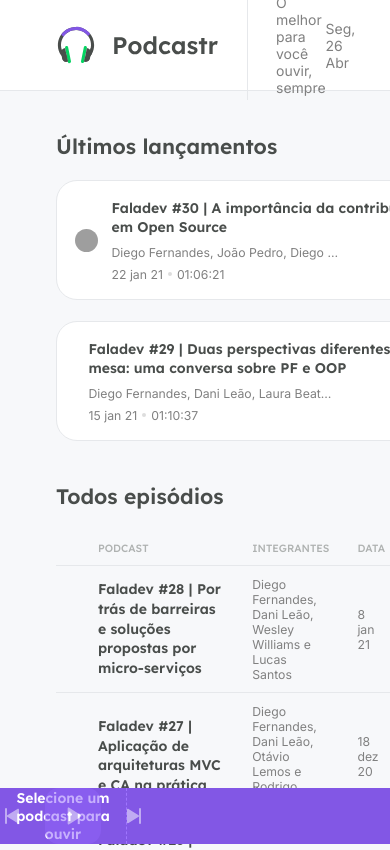
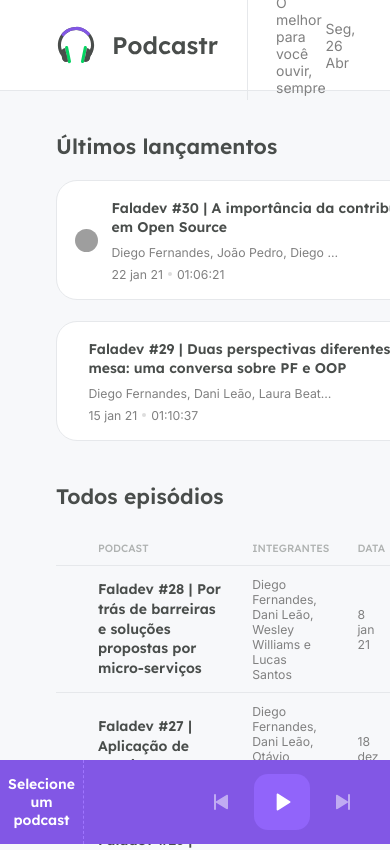
Before and after one commit to SadVitorGomez/podcastr, a Next.js app: page / in a window 390 px wide. Shown: the top 850 px of the page. Built offline with nearby package versions, Linux system fonts and the light colour scheme; data requests are answered from the project's data file; grey boxes are pictures that could not be loaded.

Commit message:
Player with styled-components

```diff
--- a/src/components/Player/index.tsx
+++ b/src/components/Player/index.tsx
@@ -7,7 +7,19 @@
 import { usePlayer } from '../../contexts/PlayerContext'
 import { convertDurationToTimeString } from '../../utils/convertDurationToTimeString'
 
-import styles from './styles.module.scss'
+import {
+  Button,
+  Buttons,
+  ContentWrapper,
+  CurrentEpisode,
+  EmptyPlayer,
+  EmptySlider,
+  Footer,
+  PlayButton,
+  PlayerContainer,
+  Progress,
+  SliderWrapper,
+} from './styles'
 
 export function Player() {
   const audioRef = useRef<HTMLAudioElement>(null)
@@ -70,55 +82,50 @@
   }
 
   return (
-    <div className={styles.playerContainer}>
+    <PlayerContainer>
       {isTabletOrMobileScreen || isTabletOrMobileDevice ? (
         <>
           {episode ? (
-            <div className={styles.currentEpisode}>
+            <CurrentEpisode>
               <Image
                 width={592}
                 height={592}
                 objectFit={'cover'}
                 src={episode.thumbnail}
               />
-              <div className={styles.contentWrapper}>
+              <ContentWrapper>
                 <strong>{episode.title}</strong>
                 <span>{episode.members}</span>
-              </div>
-            </div>
+              </ContentWrapper>
+            </CurrentEpisode>
           ) : (
-            <div className={styles.emptyPlayer}>
-              <strong>Selecione um podcast para ouvir</strong>
-            </div>
+            <EmptyPlayer>
+              <strong>Selecione um podcast</strong>
+            </EmptyPlayer>
           )}
-          <div className={styles.buttons}>
-            <button
+          <Buttons>
+            <Button
               type="button"
               onClick={playPrevious}
               disabled={!episode || !hasPrevious}
             >
               <img src="/play-previous.svg" alt="Play previous" />
-            </button>
-            <button
-              type="button"
-              className={styles.playButton}
-              disabled={!episode}
-              onClick={togglePlay}
-            >
+            </Button>
+            <PlayButton type="button" disabled={!episode} onClick={togglePlay}>
               {isPlaying ? (
                 <img src="/pause.svg" alt="Play" />
               ) : (
                 <img src="/play.svg" alt="Play" />
               )}
-            </button>
-            <button
+            </PlayButton>
+            <Button
               type="button"
               onClick={playNext}
               disabled={!episode || !hasNext}
             >
               <img src="/play-next.svg" alt="Play next" />
-            </button>
-          </div>
+            </Button>
+          </Buttons>
         </>
       ) : (
         <>
@@ -128,28 +135,28 @@
           </header>
 
           {episode ? (
-            <div className={styles.currentEpisode}>
+            <CurrentEpisode>
               <Image
                 width={592}
                 height={592}
                 objectFit={'cover'}
                 src={episode.thumbnail}
               />
-              <div className={styles.contentWrapper}>
+              <ContentWrapper>
                 <strong>{episode.title}</strong>
                 <span>{episode.members}</span>
-              </div>
-            </div>
+              </ContentWrapper>
+            </CurrentEpisode>
           ) : (
-            <div className={styles.emptyPlayer}>
-              <strong>Selecione um podcast para ouvir</strong>
-            </div>
+            <EmptyPlayer>
+              <strong>Selecione um podcast</strong>
+            </EmptyPlayer>
           )}
 
-          <footer className={!episode ? styles.empty : ''}>
-            <div className={styles.progress}>
+          <Footer opacity={!episode ? 0.5 : 1}>
+            <Progress>
               <span>{convertDurationToTimeString(progress)}</span>
-              <div className={styles.slider}>
+              <SliderWrapper>
                 {episode ? (
                   <Slider
                     max={episode.duration}
@@ -160,31 +167,30 @@
                     handleStyle={{ borderColor: '#04d361', borderWidth: 4 }}
                   />
                 ) : (
-                  <div className={styles.emptySlider} />
+                  <EmptySlider />
                 )}
-              </div>
+              </SliderWrapper>
               <span>{convertDurationToTimeString(episode?.duration ?? 0)}</span>
-            </div>
+            </Progress>
 
-            <div className={styles.buttons}>
-              <button
+            <Buttons>
+              <Button
                 type="button"
-                className={isShuffling ? styles.isActive : ''}
+                className={isShuffling ? 'isActive' : ''}
                 disabled={!episode || episodeList.length === 1}
                 onClick={toggleShuffle}
               >
                 <img src="/shuffle.svg" alt="Shuffle" />
-              </button>
-              <button
+              </Button>
+              <Button
                 type="button"
                 onClick={playPrevious}
                 disabled={!episode || !hasPrevious}
               >
                 <img src="/play-previous.svg" alt="Play previous" />
-              </button>
-              <button
+              </Button>
+              <PlayButton
                 type="button"
-                className={styles.playButton}
                 disabled={!episode}
                 onClick={togglePlay}
               >
@@ -193,23 +199,23 @@
                 ) : (
                   <img src="/play.svg" alt="Play" />
                 )}
-              </button>
-              <button
+              </PlayButton>
+              <Button
                 type="button"
                 onClick={playNext}
                 disabled={!episode || !hasNext}
               >
                 <img src="/play-next.svg" alt="Play next" />
-              </button>
-              <button
+              </Button>
+              <Button
                 type="button"
                 disabled={!episode}
-                className={isLooping ? styles.isActive : ''}
+                className={isLooping ? 'isActive' : ''}
               >
                 <img src="/repeat.svg" alt="Repeat" onClick={toggleLoop} />
-              </button>
-            </div>
-          </footer>
+              </Button>
+            </Buttons>
+          </Footer>
         </>
       )}
 
@@ -225,6 +231,6 @@
           onLoadedMetadata={() => setupProgressListener()}
         />
       )}
-    </div>
+    </PlayerContainer>
   )
 }
--- a/src/components/Player/styles.module.scss
+++ /dev/null
@@ -1,268 +0,0 @@
-.playerContainer {
-  width: 26.5rem;
-  height: 100vh;
-  padding: 3rem 4rem;
-
-  display: flex;
-  flex-direction: column;
-  align-items: center;
-  justify-content: space-between;
-
-  background: var(--purple-500);
-  color: var(--white);
-
-  header {
-    display: flex;
-    align-items: center;
-    gap: 1rem;
-  }
-
-  strong {
-    font-family: Lexend, sans-serif;
-    font-weight: 600;
-  }
-
-  footer {
-    align-self: stretch;
-
-    &.empty .progress {
-      opacity: 0.5;
-    }
-  }
-}
-
-.currentEpisode {
-  text-align: center;
-
-  img {
-    border-radius: 1.5rem;
-  }
-
-  strong {
-    display: block;
-    margin-top: 2rem;
-    font: 600 1.25rem Lexend, sans-serif;
-    line-height: 1.75rem;
-  }
-
-  span {
-    display: block;
-    margin-top: 1rem;
-    opacity: 0.6;
-    line-height: 1.5rem;
-  }
-}
-
-.emptyPlayer {
-  width: 100%;
-  height: 20rem;
-  padding: 4rem;
-  text-align: center;
-
-  display: flex;
-  align-items: center;
-  justify-content: center;
-
-  border: 1.5px dashed var(--purple-300);
-  border-radius: 1.5rem;
-  background: linear-gradient(
-    143.8deg,
-    rgba(145, 100, 250, 0.8) 0%,
-    rgba(0, 0, 0, 0) 100%
-  );
-}
-
-.progress {
-  display: flex;
-  align-items: center;
-  gap: 0.5rem;
-  font-size: 0.875rem;
-
-  span {
-    display: inline-block;
-    width: 4rem;
-    text-align: center;
-  }
-
-  .slider {
-    flex: 1;
-
-    .emptySlider {
-      width: 100%;
-      height: 4px;
-      background: var(--purple-300);
-      border-radius: 2px;
-    }
-  }
-}
-
-.buttons {
-  display: flex;
-  align-items: center;
-  justify-content: center;
-  margin-top: 2.5rem;
-  gap: 1.5rem;
-
-  button {
-    background: transparent;
-    border: 0;
-    font-size: 0;
-    transition: filter 0.2s;
-
-    &:disabled {
-      cursor: default;
-      opacity: 0.5;
-    }
-
-    &:hover:not(:disabled) {
-      filter: brightness(0.7);
-    }
-
-    &.isActive {
-      filter: invert(0.35) sepia(1) saturate(3) hue-rotate(100deg);
-    }
-
-    &.isActive:hover {
-      filter: brightness(0.36) invert(0.35) sepia(1) saturate(3)
-        hue-rotate(100deg);
-    }
-
-    &.playButton {
-      width: 4rem;
-      height: 4rem;
-      border-radius: 1rem;
-      background-color: var(--purple-400);
-
-      &:hover:not(:disabled) {
-        filter: brightness(0.95);
-      }
-    }
-  }
-}
-
-@media (max-width: 1442px) {
-  .playerContainer {
-    width: 100%;
-    height: auto;
-    padding: 1rem 2rem;
-    justify-content: center;
-    flex-direction: row;
-    position: sticky;
-    bottom: 0;
-    border-top: 2px solid var(--purple-800);
-
-    header {
-      display: none;
-    }
-
-    footer {
-      width: 50%;
-      display: flex;
-      flex-direction: column-reverse;
-    }
-  }
-
-  .currentEpisode {
-    padding: 0 1rem;
-    position: absolute;
-    left: 0;
-    display: flex;
-    justify-content: center;
-    align-items: center;
-    text-align: left;
-
-    img {
-      width: 5rem;
-      height: 5rem;
-      border-radius: 0;
-    }
-
-    .contentWrapper {
-      display: flex;
-      flex-direction: column;
-      align-items: flex-start;
-      justify-content: space-between;
-      margin-left: 1rem;
-    }
-
-    strong {
-      max-width: 16rem;
-      white-space: nowrap;
-      overflow: hidden;
-      text-overflow: ellipsis;
-      margin-top: 0;
-      font-size: 0.75rem;
-      line-height: normal;
-    }
-
-    span {
-      max-width: 16rem;
-      white-space: nowrap;
-      overflow: hidden;
-      text-overflow: ellipsis;
-      line-height: normal;
-      font-size: 0.7rem;
-      margin-top: 0;
-    }
-  }
-
-  .emptyPlayer {
-    width: 127px;
-    height: 100%;
-    padding: 0 1rem;
-    position: absolute;
-    left: 0;
-    top: 0;
-
-    border-radius: 0;
-    border: none;
-    border-right: 1.5px dashed var(--purple-300);
-    background: var(--purple-500);
-  }
-
-  .buttons {
-    margin-top: 0;
-    margin-bottom: 0.875rem;
-  }
-}
-
-@media (max-width: 1224px) {
-  .playerContainer {
-    padding: 0;
-    display: flex;
-    justify-content: space-between;
-    border: none;
-
-    footer {
-      display: none;
-    }
-  }
-
-  .currentEpisode {
-    padding: 0;
-    position: static;
-
-    img {
-      width: 6rem;
-      height: 6rem;
-    }
-
-    strong {
-      max-width: 100%;
-      white-space: normal;
-      text-overflow: unset;
-    }
-
-    span {
-      max-width: 100%;
-      white-space: normal;
-      text-overflow: unset;
-    }
-  }
-
-  .buttons {
-    padding-right: 2.5rem;
-    margin-top: 0;
-    margin-bottom: 0;
-  }
-}
--- /dev/null
+++ b/src/components/Player/styles.ts
@@ -0,0 +1,275 @@
+import styled from 'styled-components'
+
+export const PlayerContainer = styled.div`
+  width: 26.5rem;
+  height: 100vh;
+  padding: 3rem 4rem;
+
+  display: flex;
+  flex-direction: column;
+  align-items: center;
+  justify-content: space-between;
+
+  background: var(--purple-500);
+  color: var(--white);
+
+  header {
+    display: flex;
+    align-items: center;
+    gap: 1rem;
+  }
+
+  strong {
+    font-family: Lexend, sans-serif;
+    font-weight: 600;
+  }
+
+  @media (max-width: 1442px) {
+    width: 100%;
+    height: auto;
+    padding: 1rem 2rem;
+    justify-content: center;
+    flex-direction: row;
+    position: sticky;
+    bottom: 0;
+    border-top: 2px solid var(--purple-800);
+
+    header {
+      display: none;
+    }
+  }
+
+  @media (max-width: 1224px) {
+    padding: 0;
+    display: flex;
+    justify-content: space-between;
+    border: none;
+  }
+`
+
+export const Footer = styled.footer<{ opacity: number }>`
+  align-self: stretch;
+
+  opacity: ${(props) => props.opacity};
+
+  @media (max-width: 1442px) {
+    width: 50%;
+    display: flex;
+    flex-direction: column-reverse;
+  }
+
+  @media (max-width: 1224px) {
+    display: none;
+  }
+`
+
+export const EmptyPlayer = styled.div`
+  width: 100%;
+  height: 20rem;
+  padding: 4rem;
+  text-align: center;
+
+  display: flex;
+  align-items: center;
+  justify-content: center;
+
+  border: 1.5px dashed var(--purple-300);
+  border-radius: 1.5rem;
+  background: linear-gradient(
+    143.8deg,
+    rgba(145, 100, 250, 0.8) 0%,
+    rgba(0, 0, 0, 0) 100%
+  );
+
+  @media (max-width: 1442px) {
+    width: 127px;
+    height: 100%;
+    padding: 0 1rem;
+    position: absolute;
+    left: 0;
+    top: 0;
+
+    border-radius: 0;
+    border: none;
+    border-right: 1.5px dashed var(--purple-300);
+    background: var(--purple-500);
+  }
+
+  @media (max-width: 1224px) {
+    width: 6rem;
+    height: 6rem;
+    position: static;
+  }
+`
+
+export const CurrentEpisode = styled.div`
+  text-align: center;
+
+  img {
+    border-radius: 1.5rem;
+  }
+
+  strong {
+    display: block;
+    margin-top: 2rem;
+    font: 600 1.25rem Lexend, sans-serif;
+    line-height: 1.75rem;
+  }
+
+  span {
+    display: block;
+    margin-top: 1rem;
+    opacity: 0.6;
+    line-height: 1.5rem;
+  }
+
+  @media (max-width: 1442px) {
+    padding: 0 1rem;
+    position: absolute;
+    left: 0;
+    display: flex;
+    justify-content: center;
+    align-items: center;
+    text-align: left;
+
+    img {
+      width: 5rem;
+      height: 5rem;
+      border-radius: 0;
+    }
+
+    strong {
+      max-width: 16rem;
+      white-space: nowrap;
+      overflow: hidden;
+      text-overflow: ellipsis;
+      margin-top: 0;
+      font-size: 0.75rem;
+      line-height: normal;
+    }
+
+    span {
+      max-width: 16rem;
+      white-space: nowrap;
+      overflow: hidden;
+      text-overflow: ellipsis;
+      line-height: normal;
+      font-size: 0.7rem;
+      margin-top: 0;
+    }
+  }
+
+  @media (max-width: 1224px) {
+    padding: 0;
+    position: static;
+
+    img {
+      width: 6rem;
+      height: 6rem;
+    }
+
+    strong {
+      max-width: 100%;
+      white-space: normal;
+      text-overflow: unset;
+    }
+
+    span {
+      max-width: 100%;
+      white-space: normal;
+      text-overflow: unset;
+    }
+  }
+`
+
+export const ContentWrapper = styled.div`
+  @media (max-width: 1442px) {
+    display: flex;
+    flex-direction: column;
+    align-items: flex-start;
+    justify-content: space-between;
+    margin-left: 1rem;
+  }
+`
+
+export const Progress = styled.div`
+  display: flex;
+  align-items: center;
+  gap: 0.5rem;
+  font-size: 0.875rem;
+
+  span {
+    display: inline-block;
+    width: 4rem;
+    text-align: center;
+  }
+`
+
+export const SliderWrapper = styled.div`
+  flex: 1;
+`
+
+export const EmptySlider = styled(SliderWrapper)`
+  width: 100%;
+  height: 4px;
+  background: var(--purple-300);
+  border-radius: 2px;
+`
+
+export const Buttons = styled.div`
+  display: flex;
+  align-items: center;
+  justify-content: center;
+  margin-top: 2.5rem;
+  gap: 1.5rem;
+
+  @media (max-width: 1442px) {
+    margin-top: 0;
+    margin-bottom: 0.875rem;
+  }
+
+  @media (max-width: 1224px) {
+    padding-right: 2.5rem;
+    margin-top: 0;
+    margin-bottom: 0;
+  }
+`
+
+export const Button = styled.button`
+  background: transparent;
+  border: 0;
+  font-size: 0;
+  transition: filter 0.2s;
+
+  &:disabled {
+    cursor: default;
+    opacity: 0.5;
+  }
+
+  &:hover:not(:disabled) {
+    filter: brightness(0.7);
+  }
+
+  &.isActive {
+    filter: invert(0.35) sepia(1) saturate(3) hue-rotate(100deg);
+  }
+
+  &.isActive:hover {
+    filter: brightness(0.36) invert(0.35) sepia(1) saturate(3)
+      hue-rotate(100deg);
+  }
+`
+
+export const PlayButton = styled.button`
+  width: 4rem;
+  height: 4rem;
+  border-radius: 1rem;
+  border: 0;
+  font-size: 0;
+  transition: filter 0.2s;
+  background-color: var(--purple-400) !important;
+
+  &:hover:not(:disabled) {
+    filter: brightness(0.95);
+  }
+`
```
